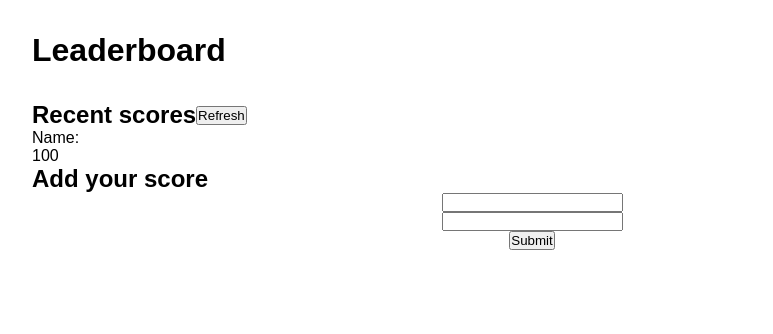
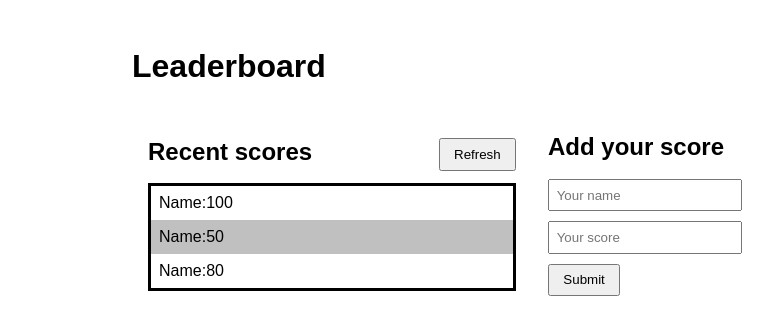
Before and after one commit to zainsadaqat/leaderboard, a website built with webpack: page src/index.html in a window 1280 px wide. Shown: the whole page, without its empty margins (108-881 px from the left). Built offline with nearby package versions, Linux system fonts and the light colour scheme.

Commit message:
Finish creating leaderboard skeleton

```diff
--- a/src/index.html
+++ b/src/index.html
@@ -5,28 +5,49 @@
     <meta name="viewport" content="width=device-width, initial-scale=1.0" />
     <title>Leaderboard List App</title>
   </head>
-  <body>
+  <body class="padding-1em">
     <header class="container"><h1 class="padding-y">Leaderboard</h1></header>
-    <main class="container">
-      <section>
-        <article class="flex align-center">
+    <main class="container d-flex justify-space-between align-center">
+      <section class="flex padding-1em">
+        <article class="d-flex justify-space-between margin-bottom">
           <h2>Recent scores</h2>
-          <button type="button">Refresh</button>
+          <button type="button" class="btn">Refresh</button>
         </article>
-        <ul>
-          <li>Name:</li>
-          <li>100</li>
+        <ul class="leaderboard">
+          <li>
+            <section class="d-flex">
+              <p>Name:</p>
+              <p>100</p>
+            </section>
+          </li>
+          <li>
+            <section class="d-flex">
+              <p>Name:</p>
+              <p>50</p>
+            </section>
+          </li>
+          <li>
+            <section class="d-flex">
+              <p>Name:</p>
+              <p>80</p>
+            </section>
+          </li>
         </ul>
       </section>
-      <section>
-        <h2>Add your score</h2>
-        <form
-          action="#"
-          class="flex direction-column justify-center align-center"
-        >
-          <input type="text" />
-          <input type="text" />
-          <input type="submit" />
+      <section class="flex padding-1em">
+        <h2 class="margin-bottom">Add your score</h2>
+        <form action="#">
+          <input
+            type="text"
+            class="d-block input margin-bottom"
+            placeholder="Your name"
+          />
+          <input
+            type="text"
+            class="d-block input margin-bottom"
+            placeholder="Your score"
+          />
+          <input type="submit" class="d-block btn" />
         </form>
       </section>
     </main>
--- a/src/style.css
+++ b/src/style.css
@@ -3,6 +3,7 @@
   padding: 0;
   margin: 0;
   list-style: none;
+  text-decoration: none;
 }
 
 body {
@@ -10,12 +11,16 @@ body {
 }
 
 .container {
-  max-width: 1000px;
+  max-width: 800px;
   margin: 0 auto;
 }
 
+.d-flex {
+  display: flex;
+}
+
 .flex {
-  display: flex;
+  flex: 1 1 50%;
 }
 
 .align-center {
@@ -26,10 +31,53 @@ body {
   justify-content: center;
 }
 
+.justify-space-between {
+  justify-content: space-between;
+}
+
 .direction-column {
   flex-direction: column;
 }
 
+.text-center {
+  text-align: center;
+}
+
+.d-block {
+  display: block;
+}
+
+.d-none {
+  display: none;
+}
+
+.btn {
+  padding: 0.5em 1em;
+}
+.input {
+  padding: 0.5em;
+}
 .padding-y {
   padding: 1em 0;
 }
+
+.padding-1em {
+  padding: 1em;
+}
+
+.margin-bottom {
+  margin-bottom: 0.75em;
+}
+
+.leaderboard {
+  border: 3px solid black;
+  width: 100%;
+}
+
+.leaderboard > * {
+  padding: 0.5em;
+}
+
+.leaderboard > li:nth-child(2n) {
+  background-color: rgb(192, 192, 192);
+}
```
